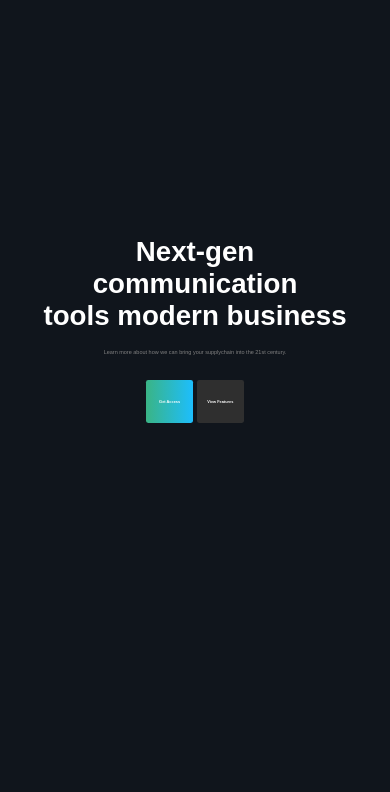
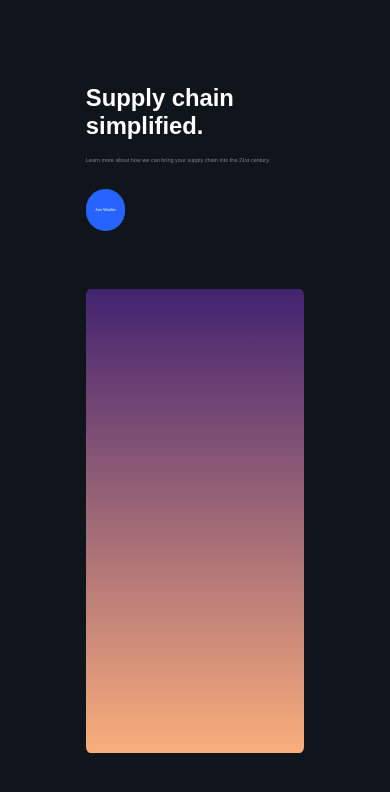
Before and after one commit to rayanwaked/procure-project, a React (Create React App) app: page / in a window 390 px wide. Shown: the top 792 px of the page. Built offline with nearby package versions, Linux system fonts and the light colour scheme.

Commit message:
Responsive design for mobile user interfaces.

```diff
--- a/src/components/landing/landing.css
+++ b/src/components/landing/landing.css
@@ -13,20 +13,49 @@ body {
     margin-top: 10vh;
 
     display: flex;
-    justify-content: center;
+    justify-content: flex-start;
     gap: 15vw;
-    align-items: center;
+    text-align: left;
+}
+
+/* For Mobile */
+@media (max-width: 480px) {
+    .LandingHeadline {
+        margin: 0;
+
+        display: flex;
+        flex-direction: column;
+        justify-content: center;
+        align-items: center;
+        text-align: left;
+    }
+}
+
+.LandingHeadlineText {
+    width: 50%;
+}
+
+@media (max-width: 480px) {
+    .LandingHeadlineText {
+        width: 70%;
+    }
 }
 
 /* Header Text and Subtext */
 .LandingHeader {
     color: white;
     margin: 18vh 0 0 0;
-    font-size: calc(100% + 3vw);
+    font-size: calc(100% + 2vw);
+}
+
+@media (max-width: 480px) {
+    .LandingHeader {
+        margin: 10vh 0 0 0;
+    }
 }
 
 .LandingText {
-    color: gray;
+    color: #7E8597;
     margin-top: 2vh;
     font-size: calc(10% + 1vw);
 }
@@ -37,7 +66,6 @@ body {
     margin-top: 3vh;
 
     display: flex;
-    justify-content: center;
     align-items: center;
     gap: 1vw;
 }
@@ -45,8 +73,8 @@ body {
 .LandingPrimaryButton {
     /* Shape */
     height: 5vh;
-    width: 12vw;
-    border-radius: calc(.5% + .5vw);
+    width: 10vw;
+    border-radius: calc(.5% + 10vw);
     border-width: 0px;
 
     /* Aligning Children */
@@ -55,13 +83,11 @@ body {
     justify-content: center;
 
     /* Styling */
-    background: rgb(58, 180, 133);
-    background: linear-gradient(90deg, rgba(58, 180, 133, 1) 0%, rgba(29, 190, 253, 1) 100%);
+    background: #2663FF
 }
 
 .LandingPrimaryButtonText {
     color: white;
-    font-weight: bold;
     font-size: 1vw;
 }
 
@@ -92,3 +118,17 @@ body {
 .HeroImage {
     margin-top: 10vh;
 }
+
+.HeroBackdrop {
+    width: 40vw;
+    height: 55vh;
+    background: linear-gradient(180deg, #432371 0%, #FAAE7B 100%);
+    border-radius: calc(1% + .5vw);
+
+}
+
+@media (max-width: 480px) {
+    .HeroBackdrop {
+        width: 70%;
+    }
+}
--- a/src/components/landing/landing.tsx
+++ b/src/components/landing/landing.tsx
@@ -12,23 +12,28 @@ export default function Landing() {
         <div className="Landing">
             <div className={"LandingHeadline"}>
                 {/* Landing Headers */}
-                <div>
+                <div className="LandingHeadlineText">
+
                     <div>
-                        <h1 className={"LandingHeader"}> Next-gen communication <br /> tools modern business </h1>
-                        <p className={"LandingText"}> Learn more about how we can bring your supplychain into the 21st
+                        <h1 className={"LandingHeader"}> Supply chain simplified.</h1>
+                        <p className={"LandingText"}> Learn more about how we can bring your supply chain into the 21st
                                                       century. </p>
                     </div>
 
                     {/* Landing Buttons */}
                     <div className="LandingButtons">
                         <button className={"LandingPrimaryButton"}>
-                            <p className={"LandingPrimaryButtonText"}>Get Access</p>
-                        </button>
-                        <button className={"LandingSecondaryButton"}>
-                            <p className={"LandingSecondaryButtonText"}>View Features</p>
+                            <p className={"LandingPrimaryButtonText"}>Join Waitlist</p>
                         </button>
                     </div>
+
                 </div>
+
+                {/* Hero Content */}
+                <div className="HeroBackdrop">
+
+                </div>
+
             </div>
         </div>
     );
```
